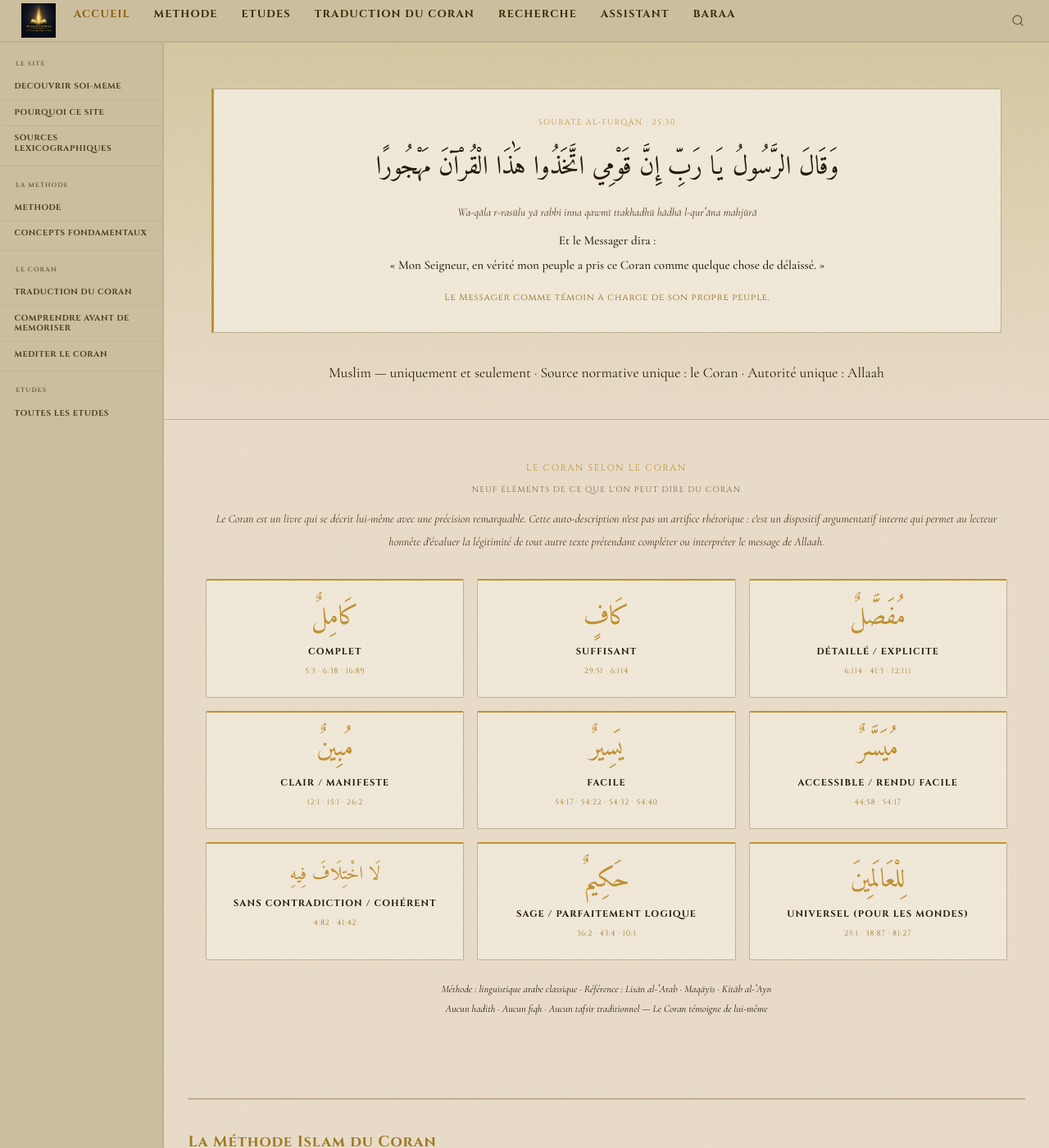
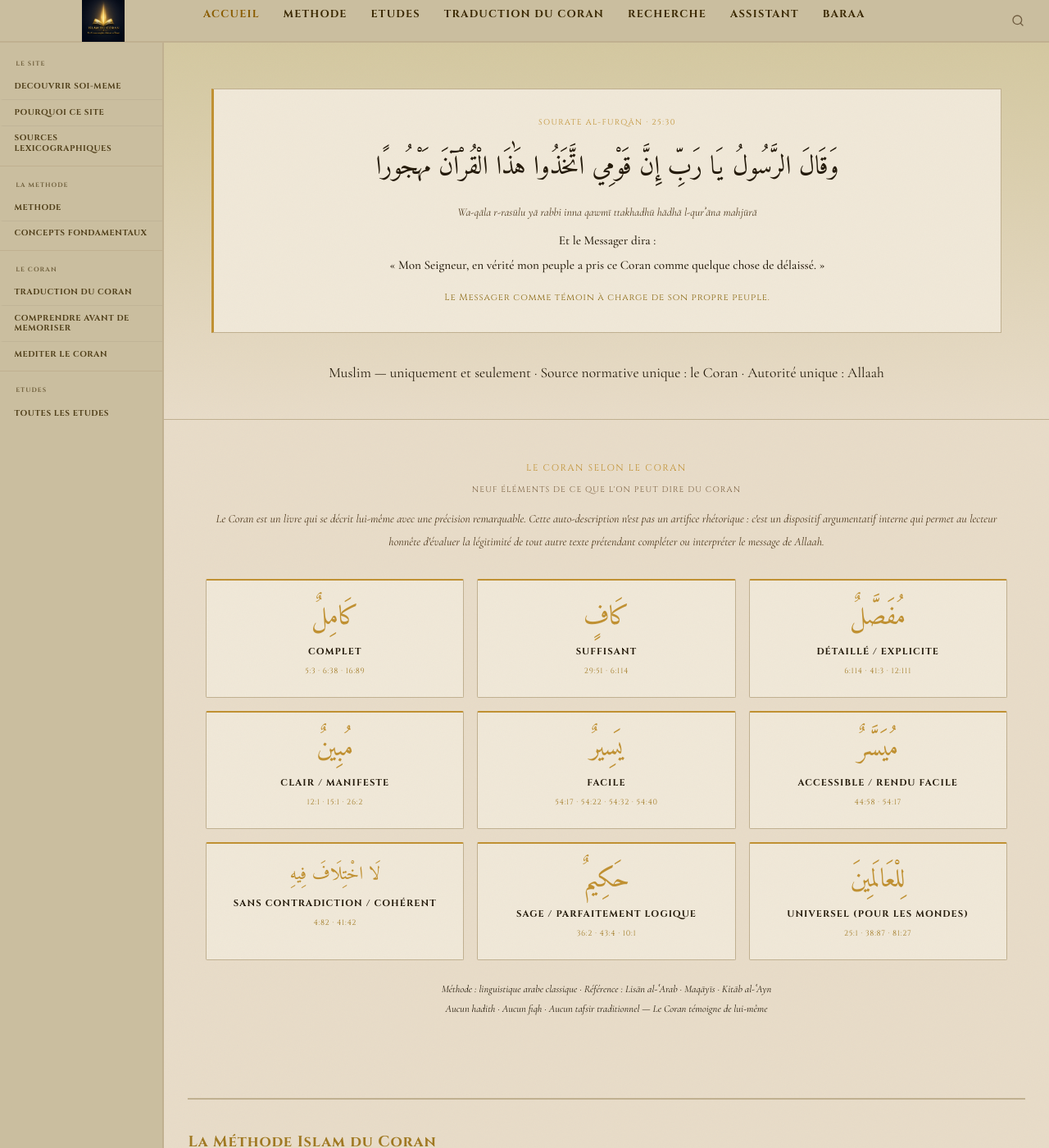
Before and after one commit to Makhuwcoder/islamducoran, a Jekyll site: the page built from index.md, in a window 1280 px wide and 1400 px high. Shown: the whole window at 82% size. Built offline with Jekyll 4.4.1, drawn with Linux system fonts in a browser that asks for light colours.

Commit message:
Nav: logo 52px centré 200px, liens alignés après sidebar

```diff
--- a/assets/css/main.scss
+++ b/assets/css/main.scss
@@ -121,11 +121,14 @@ body::before {
 .site-nav__logo {
   display: flex;
   align-items: center;
+  justify-content: center;
   text-decoration: none;
   flex-shrink: 0;
+  width: 200px;
+  padding: 0 .5rem;
 }
 .site-nav__logo-img {
-  height: 42px;
+  height: 52px;
   width: auto;
   display: block;
   object-fit: contain;
```
